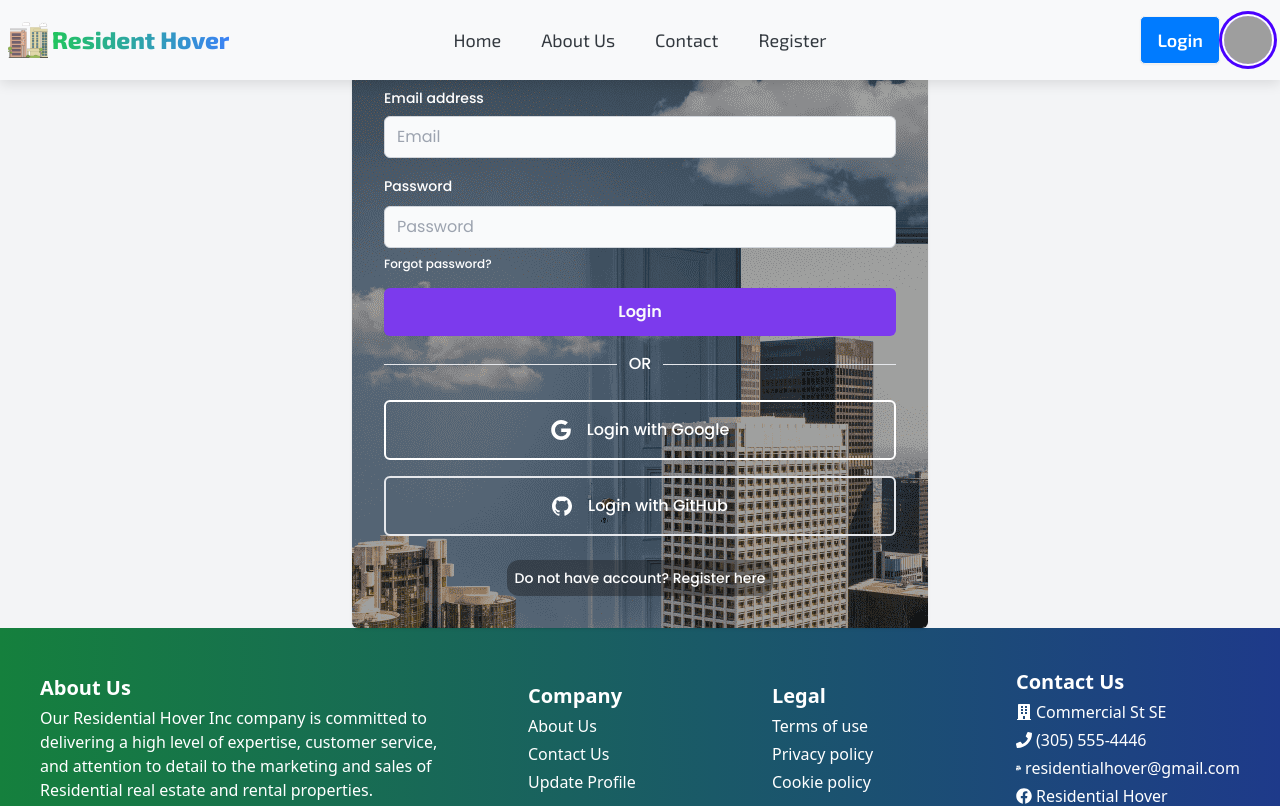
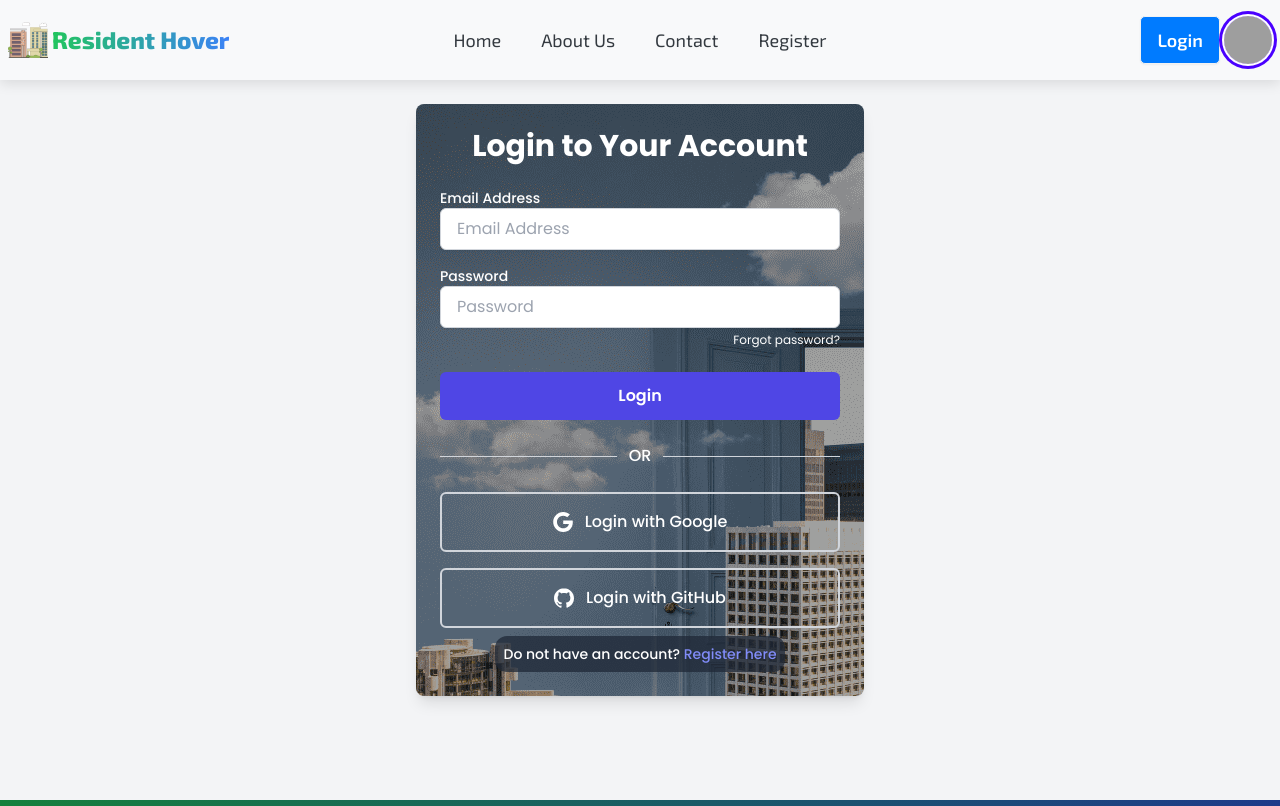
Before and after one commit to Arafat0122/Resident-Hover, a React (Vite) app: page /login in a window 1280 px wide. Shown: the top 806 px of the page. Built offline with nearby package versions, Linux system fonts and the light colour scheme; no server answers; grey boxes are pictures that could not be loaded.

Commit message:
login and register page updated

```diff
--- a/src/pages/Contact/Contact.jsx
+++ b/src/pages/Contact/Contact.jsx
@@ -16,7 +16,7 @@ const Contact = () => {
                 <div className="absolute inset-0 bg-black opacity-50"></div>
                 <div className="relative max-w-4xl mx-auto p-8 lg:p-16 bg-gray-600 bg-opacity-40 rounded-3xl shadow-lg">
                     <h2 className="text-3xl font-bold text-white text-center mb-8">Contact Us</h2>
-                    <div className="grid grid-cols-1 md:grid-cols-2 gap-8">
+                    <div className="grid grid-cols-1 md:grid-cols-2 gap-8 items-center">
                         {/* Contact Form */}
                         <div>
                             <h3 className="text-xl font-semibold text-white mb-4">Get in Touch</h3>
--- a/src/pages/Login/Login.jsx
+++ b/src/pages/Login/Login.jsx
@@ -5,26 +5,21 @@ import { toast } from 'react-toastify';
 import 'react-toastify/dist/ReactToastify.css';
 import 'animate.css';
 import { Helmet } from "react-helmet";
-import Img from '../../assets/login.png'
-
-
+import Img from '../../assets/login.png';
 
 const Login = () => {
-
     const { logIn, signInWithGoogle, signInWithGithub } = useContext(AuthContext);
     const location = useLocation();
     const navigate = useNavigate();
 
     const handleLogIn = e => {
         e.preventDefault();
-        const form = new FormData(e.currentTarget)
+        const form = new FormData(e.currentTarget);
         const email = form.get('email');
         const password = form.get('password');
         logIn(email, password)
             .then(() => {
-                //navigate
                 navigate(location?.state ? location.state : '/');
-                // Show success toast
                 toast.success('Logged in successfully!', {
                     position: "top-right",
                     autoClose: 5000,
@@ -36,7 +31,6 @@ const Login = () => {
                 });
             })
             .catch(() => {
-                // Show error toast
                 toast.error('Invalid email or password. Please try again.', {
                     position: "top-right",
                     autoClose: 5000,
@@ -46,67 +40,112 @@ const Login = () => {
                     draggable: true,
                     progress: undefined,
                 });
-            })
-    }
+            });
+    };
+
     const handleGoogleLogIn = () => {
         signInWithGoogle()
-            .then()
-            .catch()
-    }
+            .catch(error => {
+                toast.error(`Google login failed: ${error.message}`, {
+                    position: "top-right",
+                    autoClose: 5000,
+                    hideProgressBar: false,
+                    closeOnClick: true,
+                    pauseOnHover: true,
+                    draggable: true,
+                    progress: undefined,
+                });
+            });
+    };
 
     const handleGithubLogIn = () => {
         signInWithGithub()
-            .then()
-            .catch()
-    }
+            .catch(error => {
+                toast.error(`GitHub login failed: ${error.message}`, {
+                    position: "top-right",
+                    autoClose: 5000,
+                    hideProgressBar: false,
+                    closeOnClick: true,
+                    pauseOnHover: true,
+                    draggable: true,
+                    progress: undefined,
+                });
+            });
+    };
 
     return (
-        <div>
+        <div className="min-h-screen flex items-center justify-center">
             <Helmet>
                 <title>Login</title>
             </Helmet>
-            <div style={{backgroundImage: `url(${Img})`}} className="w-full max-w-xl mx-auto p-4 rounded-md shadow sm:p-8 text-gray-800 animate__animated animate__zoomIn">
-                <h2 className="mb-5 text-3xl font-bold text-white text-center">Login to your account</h2>
-                <form onSubmit={handleLogIn} className="space-y-4">
-                    <div className="space-y-2 form-control">
-                        <label className="block text-sm font-medium text-white">Email address</label>
-                        <input type="email" name="email" placeholder="Email" required className="w-full px-3 py-2 border rounded-md border-gray-300 bg-gray-50 text-gray-800 focus:border-violet-600" />
+            <div
+                style={{ backgroundImage: `url(${Img})` }}
+                className="w-full max-w-md mx-auto p-6 bg-white bg-opacity-80 rounded-lg shadow-lg"
+            >
+                <h2 className="text-3xl font-bold text-center text-white mb-6">Login to Your Account</h2>
+                <form onSubmit={handleLogIn} className="space-y-6">
+                    <div className="space-y-4">
+                        <div>
+                            <label className="block text-sm font-medium text-white">Email Address</label>
+                            <input
+                                type="email"
+                                name="email"
+                                placeholder="Email Address"
+                                required
+                                className="w-full px-4 py-2 border border-gray-300 rounded-md shadow-sm focus:ring-2 focus:ring-indigo-500"
+                            />
+                        </div>
+                        <div>
+                            <label className="block text-sm font-medium text-white">Password</label>
+                            <input
+                                type="password"
+                                name="password"
+                                placeholder="Password"
+                                required
+                                className="w-full px-4 py-2 border border-gray-300 rounded-md shadow-sm focus:ring-2 focus:ring-indigo-500"
+                            />
+                            <a href="#" className="text-xs text-white hover:underline block text-right mt-1">Forgot password?</a>
+                        </div>
                     </div>
-                    <div className="space-y-2 form-control">
-                        <div className="">
-                            <label className="text-sm font-medium text-white">Password</label>
-                        </div>
-                        <input type="password" name="password" placeholder="Password" required className="w-full px-3 py-2 border rounded-md border-gray-300 bg-gray-50 text-gray-800 focus:border-violet-600" />
-                        <a rel="noopener noreferrer" href="#" className="text-xs hover:underline font-medium text-white">Forgot password?</a>
-                    </div>
-                    <div className="form-control">
-                        <button className="w-full px-8 py-3 font-semibold rounded-md bg-violet-600 text-gray-50">Login</button>
-                    </div>
+                    <button
+                        type="submit"
+                        className="w-full px-4 py-3 font-semibold rounded-md bg-indigo-600 text-white hover:bg-indigo-700 focus:ring-2 focus:ring-indigo-500"
+                    >
+                        Login
+                    </button>
                 </form>
 
-                <div className="flex items-center w-full my-4">
-                    <hr className="w-full" />
+                <div className="flex items-center my-6">
+                    <hr className="flex-1 border-gray-300" />
                     <p className="px-3 font-medium text-white">OR</p>
-                    <hr className="w-full" />
+                    <hr className="flex-1 border-gray-300" />
                 </div>
 
-                <div className="my-6 space-y-4">
-                    <button onClick={handleGoogleLogIn} aria-label="Login with Google" type="button" className="flex items-center justify-center w-full p-4 space-x-4 border-2 hover:border-4 rounded-md focus:ring-2 focus:ring-offset-1 border-white focus:ring-blue-600 ">
-                        <svg xmlns="http://www.w3.org/2000/svg" viewBox="0 0 32 32" className="w-5 h-5 fill-current font-medium text-white">
+                <div className="space-y-4">
+                    <button
+                        onClick={handleGoogleLogIn}
+                        aria-label="Login with Google"
+                        className="flex items-center justify-center w-full p-4 border-2 border-gray-300 rounded-md hover:border-indigo-500 focus:ring-2 focus:ring-indigo-500"
+                    >
+                        <svg xmlns="http://www.w3.org/2000/svg" viewBox="0 0 32 32" className="w-5 h-5 fill-current text-white mr-3">
                             <path d="M16.318 13.714v5.484h9.078c-0.37 2.354-2.745 6.901-9.078 6.901-5.458 0-9.917-4.521-9.917-10.099s4.458-10.099 9.917-10.099c3.109 0 5.193 1.318 6.38 2.464l4.339-4.182c-2.786-2.599-6.396-4.182-10.719-4.182-8.844 0-16 7.151-16 16s7.156 16 16 16c9.234 0 15.365-6.49 15.365-15.635 0-1.052-0.115-1.854-0.255-2.651z"></path>
                         </svg>
                         <p className="font-medium text-white">Login with Google</p>
                     </button>
-                    <button onClick={handleGithubLogIn} aria-label="Login with GitHub" role="button" className="flex items-center justify-center w-full p-4 space-x-4 border-2 hover:border-4 rounded-md focus:ring-2 focus:ring-offset-1 dark:border-gray-600 focus:dark:ring-violet-600">
-                        <svg xmlns="http://www.w3.org/2000/svg" viewBox="0 0 32 32" className="w-5 h-5 fill-current font-medium text-white">
+                    <button
+                        onClick={handleGithubLogIn}
+                        aria-label="Login with GitHub"
+                        className="flex items-center justify-center w-full p-4 border-2 border-gray-300 rounded-md hover:border-indigo-500 focus:ring-2 focus:ring-indigo-500"
+                    >
+                        <svg xmlns="http://www.w3.org/2000/svg" viewBox="0 0 32 32" className="w-5 h-5 fill-current text-white mr-3">
                             <path d="M16 0.396c-8.839 0-16 7.167-16 16 0 7.073 4.584 13.068 10.937 15.183 0.803 0.151 1.093-0.344 1.093-0.772 0-0.38-0.009-1.385-0.015-2.719-4.453 0.964-5.391-2.151-5.391-2.151-0.729-1.844-1.781-2.339-1.781-2.339-1.448-0.989 0.115-0.968 0.115-0.968 1.604 0.109 2.448 1.645 2.448 1.645 1.427 2.448 3.744 1.74 4.661 1.328 0.14-1.031 0.557-1.74 1.011-2.135-3.552-0.401-7.287-1.776-7.287-7.907 0-1.751 0.62-3.177 1.645-4.297-0.177-0.401-0.719-2.031 0.141-4.235 0 0 1.339-0.427 4.4 1.641 1.281-0.355 2.641-0.532 4-0.541 1.36 0.009 2.719 0.187 4 0.541 3.043-2.068 4.381-1.641 4.381-1.641 0.859 2.204 0.317 3.833 0.161 4.235 1.015 1.12 1.635 2.547 1.635 4.297 0 6.145-3.74 7.5-7.296 7.891 0.556 0.479 1.077 1.464 1.077 2.959 0 2.14-0.020 3.864-0.020 4.385 0 0.416 0.28 0.916 1.104 0.755 6.4-2.093 10.979-8.093 10.979-15.156 0-8.833-7.161-16-16-16z"></path>
                         </svg>
                         <p className="font-medium text-white">Login with GitHub</p>
                     </button>
                 </div>
 
-                <p className="text-sm text-center font-medium text-white bg-[#1111115e] w-fit mx-auto p-2 rounded-xl">Do not have account?
-                    <Link to={'/register'} className="focus:underline hover:underline"> Register here</Link>
+                <p className="text-sm text-center font-medium text-white bg-opacity-75 bg-gray-800 w-fit mx-auto mt-2 p-2 rounded-xl">
+                    Do not have an account? <Link to={'/register'} className="text-indigo-400 hover:underline">Register here</Link>
                 </p>
             </div>
         </div>
--- a/src/pages/Register/Register.jsx
+++ b/src/pages/Register/Register.jsx
@@ -5,18 +5,15 @@ import { FaEye, FaEyeSlash } from "react-icons/fa";
 import { toast } from 'react-toastify';
 import 'react-toastify/dist/ReactToastify.css';
 import { Helmet } from "react-helmet";
-import Img from '../../assets/login.png'
-
+import Img from '../../assets/login.png';
 
 const Register = () => {
-
     const [showPassword, setShowPassword] = useState(false);
-
     const { createUser } = useContext(AuthContext);
 
     const handleRegister = e => {
         e.preventDefault();
-        const form = new FormData(e.currentTarget)
+        const form = new FormData(e.currentTarget);
 
         const name = form.get('name');
         const email = form.get('email');
@@ -36,7 +33,7 @@ const Register = () => {
             return;
         }
         else if (!/[A-Z]/.test(password)) {
-            toast.error('Your password should have at least one uppercase characters.', {
+            toast.error('Your password should have at least one uppercase character.', {
                 position: "top-right",
                 autoClose: 5000,
                 hideProgressBar: false,
@@ -48,7 +45,7 @@ const Register = () => {
             return;
         }
         else if (!/[a-z]/.test(password)) {
-            toast.error('Your password should have at least one lowercase characters.', {
+            toast.error('Your password should have at least one lowercase character.', {
                 position: "top-right",
                 autoClose: 5000,
                 hideProgressBar: false,
@@ -59,7 +56,6 @@ const Register = () => {
             });
             return;
         }
-
 
         createUser(email, password, name, photo)
             .then(() => {
@@ -83,55 +79,75 @@ const Register = () => {
                     draggable: true,
                     progress: undefined,
                 });
-            })
-    }
+            });
+    };
 
     return (
-        <div>
+        <div className="min-h-screen flex items-center justify-center">
             <Helmet>
                 <title>Register</title>
             </Helmet>
-            <div style={{backgroundImage: `url(${Img})`}} className="w-full max-w-xl mx-auto p-4 rounded-md shadow sm:p-8 text-gray-800 animate__animated animate__zoomIn">
-                <h2 className="mb-3 text-3xl font-bold text-white text-center">Register your account</h2>
-                <form onSubmit={handleRegister} className="space-y-8">
+            <div
+                style={{ backgroundImage: `url(${Img})` }}
+                className="w-full max-w-md mx-auto p-6 rounded-lg shadow-lg bg-white bg-opacity-60"
+            >
+                <h2 className="text-3xl font-bold text-center text-white mb-6">Register Your Account</h2>
+                <form onSubmit={handleRegister} className="space-y-6">
                     <div className="space-y-4">
-                        <div className="space-y-2">
+                        <div>
                             <label className="block text-sm font-medium text-white">Name</label>
-                            <input type="text" name="name" placeholder="Your name" className="w-full px-3 py-2 border rounded-md border-gray-300 bg-gray-50 text-gray-800 focus:border-violet-600" />
+                            <input
+                                type="text"
+                                name="name"
+                                placeholder="Your Name"
+                                className="w-full bg-transparent px-4 py-2 border border-gray-300 rounded-md shadow-sm focus:ring-indigo-500 focus:border-indigo-500"
+                            />
                         </div>
-                        <div className="space-y-2">
-                            <label className="block text-sm font-medium text-white">Email address:</label>
-                            <input type="email" name="email" placeholder="Email" className="w-full px-3 py-2 border rounded-md border-gray-300 bg-gray-50 text-gray-800 focus:border-violet-600" />
+                        <div>
+                            <label className="block text-sm font-medium text-white">Email Address</label>
+                            <input
+                                type="email"
+                                name="email"
+                                placeholder="Email Address"
+                                className="w-full bg-transparent px-4 py-2 border border-gray-300 rounded-md shadow-sm focus:ring-indigo-500 focus:border-indigo-500"
+                            />
                         </div>
-                        <div className="space-y-2">
+                        <div>
                             <label className="block text-sm font-medium text-white">Photo URL</label>
-                            <input type="text" name="photo" placeholder="Photo URL" className="w-full px-3 py-2 border rounded-md border-gray-300 bg-gray-50 text-gray-800 focus:border-violet-600" />
+                            <input
+                                type="text"
+                                name="photo"
+                                placeholder="Photo URL"
+                                className="w-full bg-transparent px-4 py-2 border border-gray-300 rounded-md shadow-sm focus:ring-indigo-500 focus:border-indigo-500"
+                            />
                         </div>
-                        <div className="space-y-2 relative">
-                            <div className="">
-                                <label htmlFor="password" className="text-sm font-medium text-white">Password</label>
-                            </div>
+                        <div className="relative">
+                            <label className="block text-sm font-medium text-white">Password</label>
                             <input
                                 type={showPassword ? "text" : "password"}
                                 name="password"
                                 placeholder="Password"
-                                className="w-full px-3 py-2 border rounded-md border-gray-300 bg-gray-50 text-gray-800 focus:border-violet-600" />
-                            <span
-                                className="absolute top-9 right-3"
-                                onClick={() => setShowPassword(!showPassword)}>
-                                {
-                                    showPassword ? <FaEyeSlash className="text-2xl"></FaEyeSlash> : <FaEye className="text-2xl"></FaEye>
-                                }
-
-                            </span>
+                                className="w-full bg-transparent px-4 py-2 border border-gray-300 rounded-md shadow-sm focus:ring-indigo-500 focus:border-indigo-500"
+                            />
+                            <button
+                                type="button"
+                                className="absolute inset-y-0 right-2 flex items-center"
+                                onClick={() => setShowPassword(!showPassword)}
+                            >
+                                {showPassword ? <FaEyeSlash className="text-gray-500" /> : <FaEye className="text-gray-500" />}
+                            </button>
                         </div>
                     </div>
-                    <button className="w-full px-8 py-3 font-semibold rounded-md bg-violet-600 text-gray-50">Submit</button>
+                    <button
+                        type="submit"
+                        className="w-full py-3 px-6 font-semibold rounded-md bg-indigo-600 text-white hover:bg-indigo-700 focus:ring-2 focus:ring-indigo-500"
+                    >
+                        Register
+                    </button>
                 </form>
-                <p className="text-sm text-center font-medium text-white bg-[#1111115e] w-fit mx-auto p-2 rounded-xl mt-10">Already have account?
-                    <Link to={'/login'} className="focus:underline hover:underline"> Login here</Link>
+                <p className="text-sm font-bold text-center text-white mt-4 p-2 bg-[#0000009c] rounded-full">
+                    Already have an account? <Link to="/login" className="text-indigo-200 hover:underline">Login here</Link>
                 </p>
-
             </div>
         </div>
     );
```
